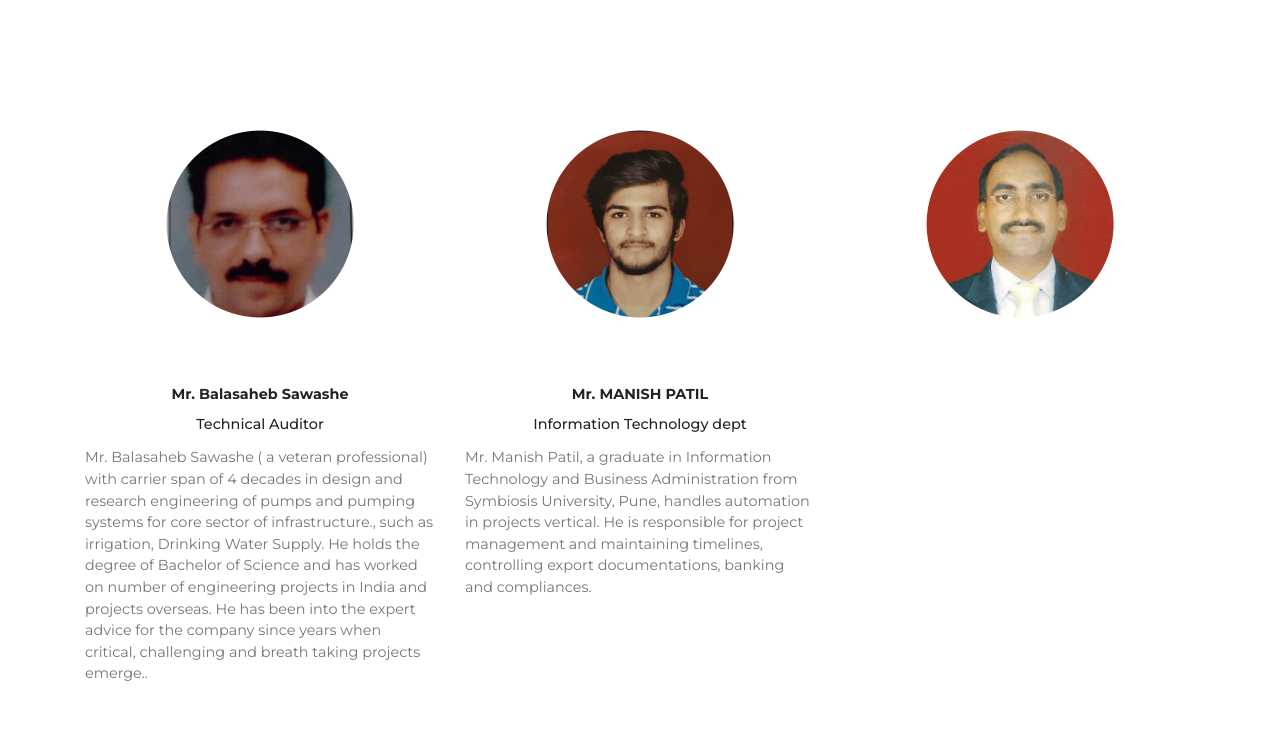
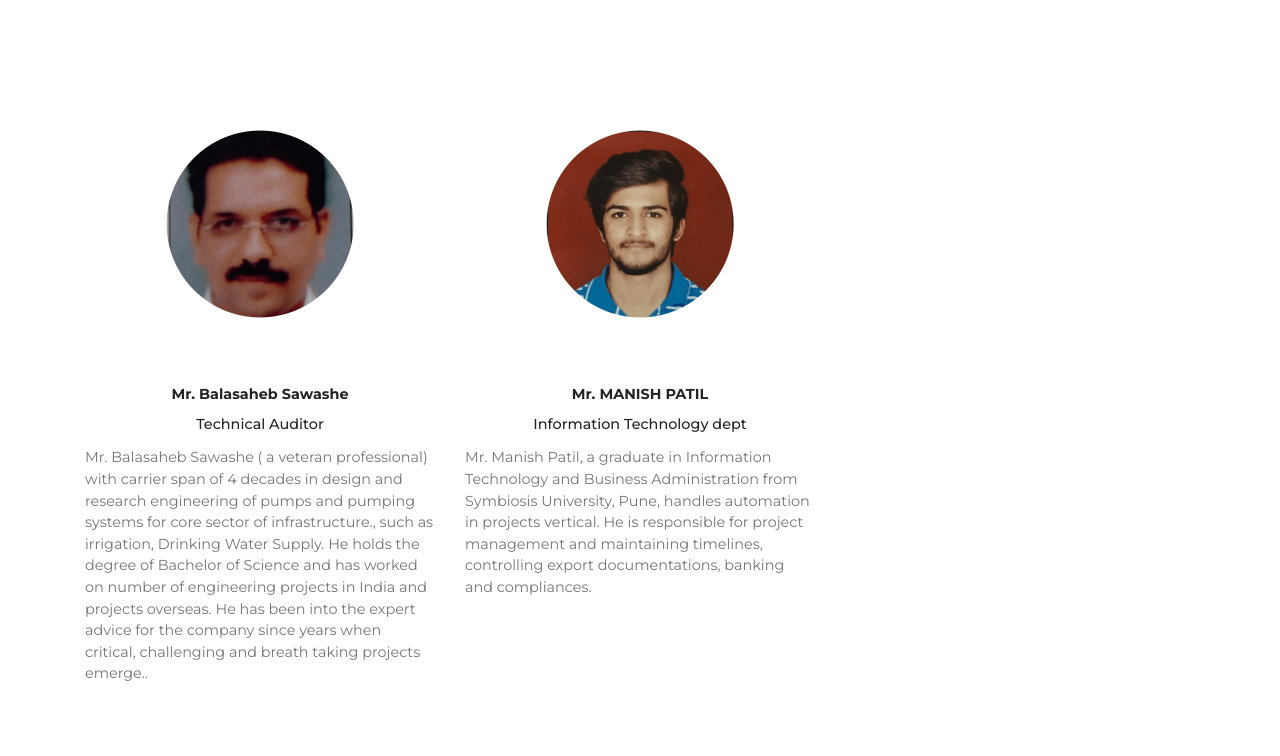
Before and after one commit to ushainfrasolutions/ushainfrasolutions.github.io, a plain HTML site: page management.html in a window 1280 px wide. Shown: the part 764-1520 px from the top of the page. Drawn offline with Linux system fonts and the light colour scheme.

Commit message:
Update management.html

```diff
--- a/management.html
+++ b/management.html
@@ -159,16 +159,7 @@
 
                 </div>
             </div>
-            <div class="item features-image col-lg-4 col-md-6 col-sm-12">
-                <div class="item-wrapper">
-                    <div class="item-img card-img">
-                        <img src="assets/images/group-3-700x524.png" alt="" title="">
-                    </div>
-                    <div class="item-content">
-                        <h4 class="item-title mbr-fonts-style pb-3 display-7"><strong>&nbsp;</strong></h4>
-                        <h5 class="item-subtitle mbr-fonts-style pb-3 display-7">&nbsp;</h5>
-                        <p class="item-text display-7">&nbsp;</p>
-                    </div>
+
 
                 </div>
             </div>
```
